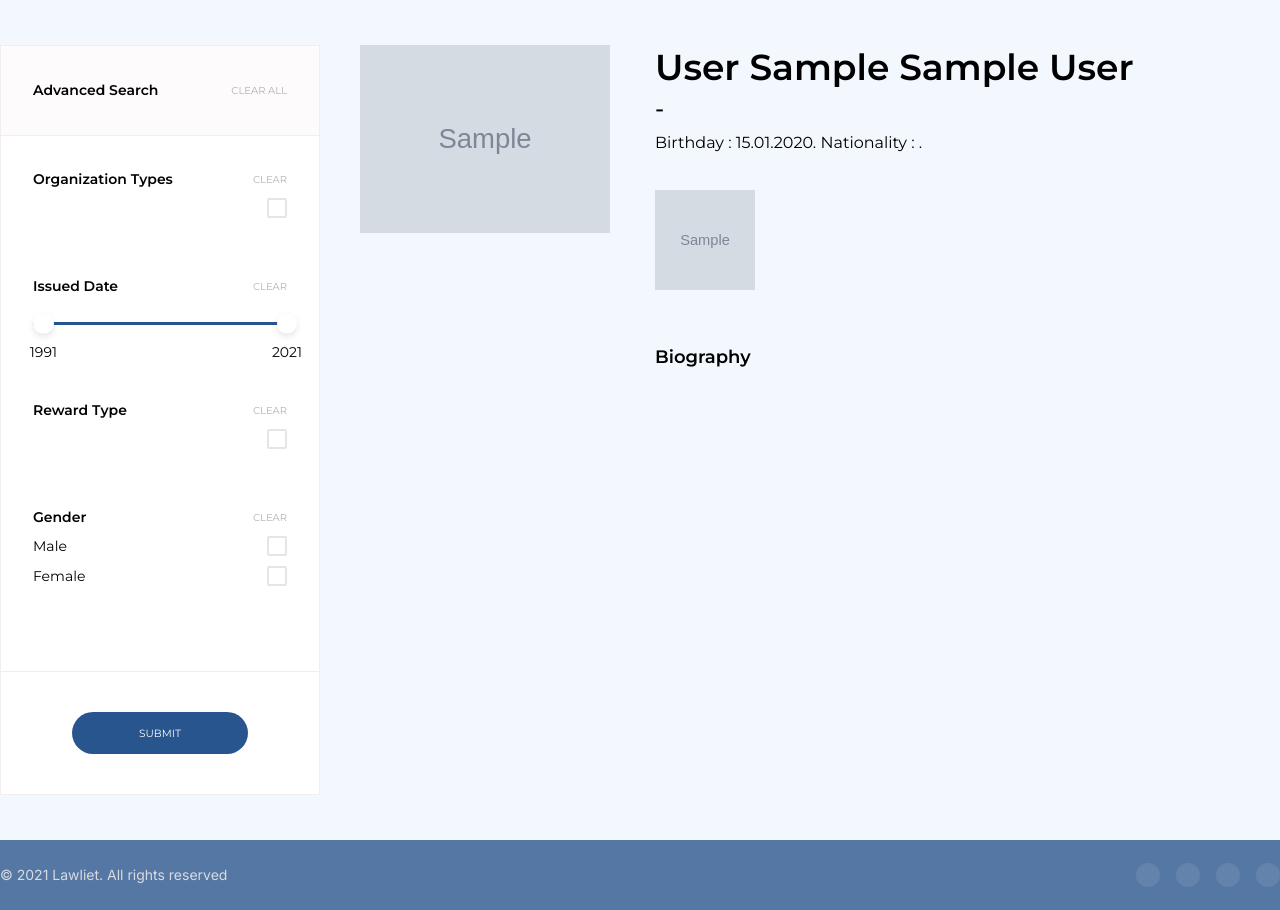
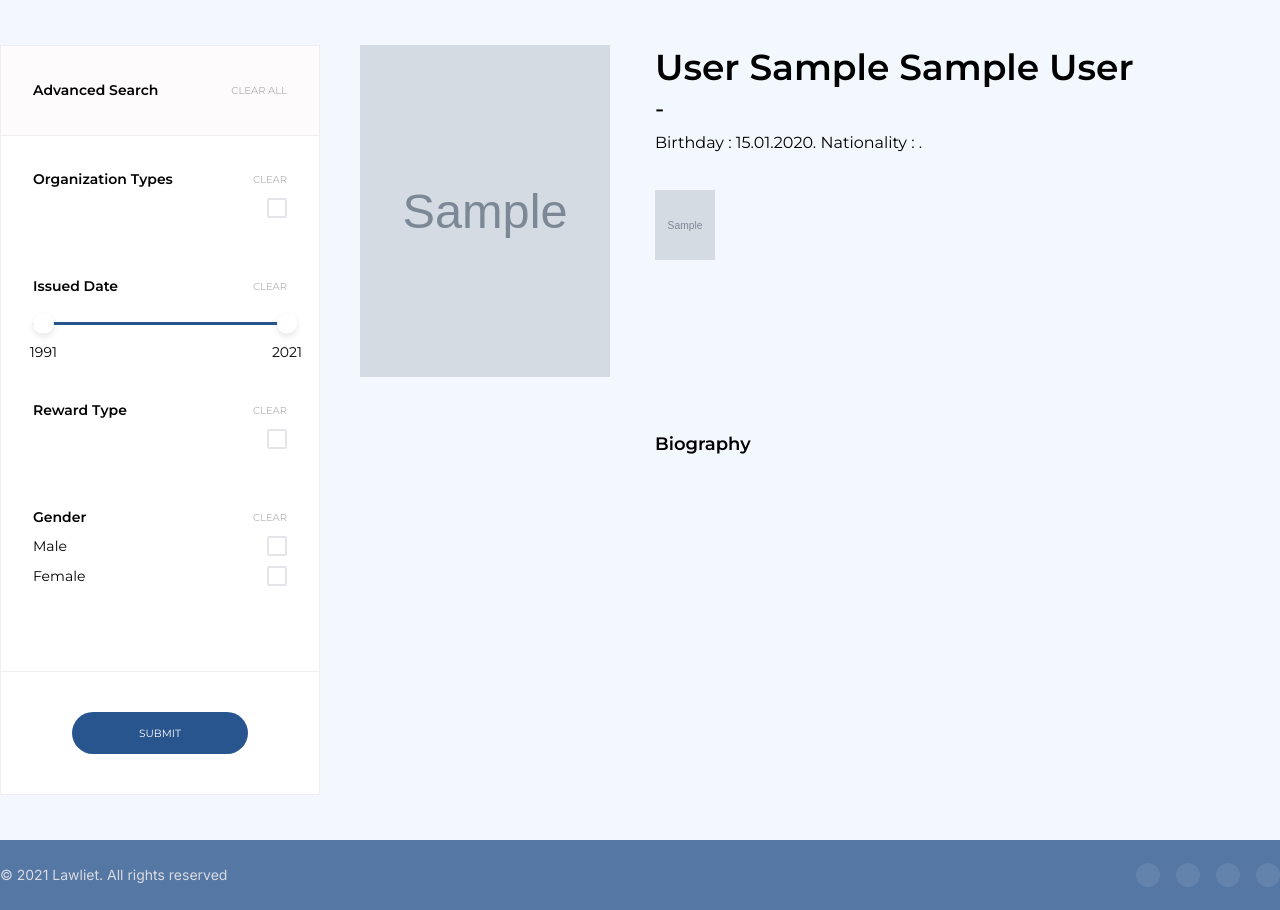
Before and after one commit to MrArabboy/awman, a Django app: page /1/detail in a window 1280 px wide. Shown: the part 80-990 px from the top of the page. Run offline with Django 3.2, Linux system fonts and the light colour scheme; tables that the repository leaves empty hold one stand-in row (values such as "Sample post"); grey boxes marked "Sample" are stand-in pictures; style sheets or scripts are compiled from the project's sources; some libraries are stand-ins or nearby versions.

Commit message:
some styles changed

```diff
--- a/apps/staff/static/staff/css/style.css
+++ b/apps/staff/static/staff/css/style.css
@@ -655,6 +655,7 @@
 
 .person-list .person-list__wrapper .person-list__grid a.person-list__item .person-img img {
   width: 100%;
+  height: 332px;
 }
 
 .person-list .person-list__wrapper .person-list__grid a.person-list__item .person-img .person-name {
@@ -715,6 +716,7 @@
 
 .person-show .person-show__wrapper .person-show__row .person-show__image img {
   width: 250px;
+  height: 332px;
 }
 
 .person-show .person-show__wrapper .person-show__row h1.person-show__fullname {
@@ -737,6 +739,10 @@
 }
 
 .person-show .person-show__wrapper .person-show__row .person-show__rating {
+  display: -ms-grid;
+  display: grid;
+  -ms-grid-columns: 25% 25% 25% 25%;
+      grid-template-columns: 25% 25% 25% 25%;
   margin-top: 37px;
 }
 
@@ -745,8 +751,8 @@
 }
 
 .person-show .person-show__wrapper .person-show__row .person-show__rating .star img {
-  width: 100px;
-  height: 100px;
+  width: 60px;
+  height: 70px;
 }
 
 .person-show .person-show__wrapper .person-show__row .person-show__rating .star:last-child {
@@ -757,6 +763,7 @@
   margin: 50px 0 0 295px;
   font-size: 16px;
   line-height: 26px;
+  text-align: justify;
 }
 
 .person-show .person-show__wrapper .person-show__row .person-show__biography .person-show__biography-caption {
--- a/apps/staff/static/staff/scss/pages/_person-list.scss
+++ b/apps/staff/static/staff/scss/pages/_person-list.scss
@@ -23,6 +23,7 @@
 
                     img {
                         width: 100%;
+                        height: 332px;
                     }
 
                     .person-name {
--- a/apps/staff/static/staff/scss/pages/_person-show.scss
+++ b/apps/staff/static/staff/scss/pages/_person-show.scss
@@ -13,6 +13,7 @@
 
                 img {
                     width: 250px;
+                    height: 332px;
                 }
             }
 
@@ -36,14 +37,16 @@
             }
 
             .person-show__rating {
+                display: grid;
+                grid-template-columns: 25% 25% 25% 25%;
                 margin-top: 37px;
 
                 .star {
                     padding-right: 19px;
 
                     img {
-                        width: 100px;
-                        height: 100px;
+                        width: 60px;
+                        height: 70px;
                     }
 
                     &:last-child {
@@ -58,6 +61,7 @@
                 margin: 50px 0 0 295px;
                 font-size: 16px;
                 line-height: 26px;
+                text-align: justify;
 
 
                 .person-show__biography-caption {
--- a/apps/staff/templates/staff/employee_detail.html
+++ b/apps/staff/templates/staff/employee_detail.html
@@ -15,7 +15,7 @@
             <div class="person-show__rating">
                 {% for reward in rewards %}
                 <div class="tooltip">
-                <span class="star" onclick="openModal({{reward.id}})"><img src="{{reward.imageUrl}}" alt="" srcset=""></span>
+                <span class="star" onclick="openModal({{reward.id}})"><img src="{{reward.imageUrl}}" style="width:60px;height:70px"></span>
                 <span class="tooltiptext"><b>"{{ reward.name }}"</b> &#8212;
                   {% get_current_language as LANGUAGE_CODE %}
                   {% if LANGUAGE_CODE == "uz" %}
--- a/apps/staff/views.py
+++ b/apps/staff/views.py
@@ -17,7 +17,7 @@
     model = Employee
     context_object_name = "employees"
     template_name = "staff/employees.html"
-    paginate_by = 8
+    paginate_by = 12
 
     def get_queryset(self):
         queryset = self.model.objects.all()
```
Also changed, not shown: 1 other file.
